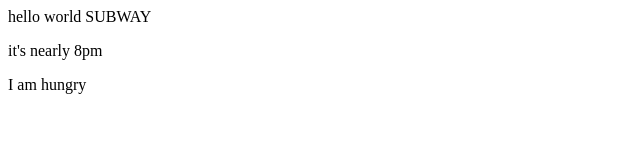
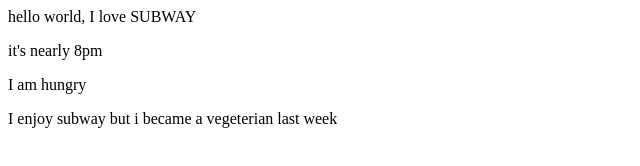
Before and after one commit to hannahleighjoyce/CFG, a plain HTML site: page index.html in a window 1280 px wide. Shown: the whole page, without its empty margins (0-640 px from the left). Drawn offline with Linux system fonts and the light colour scheme.

Commit message:
Update index.html

```diff
--- a/index.html
+++ b/index.html
@@ -1,3 +1,4 @@
- <p> hello world SUBWAY </p>
+ <p> hello world, I love SUBWAY </p>
 <p> it's nearly 8pm </p>
 <p> I am hungry </p>
+<p> I enjoy subway but i became a vegeterian last week </p>
```
